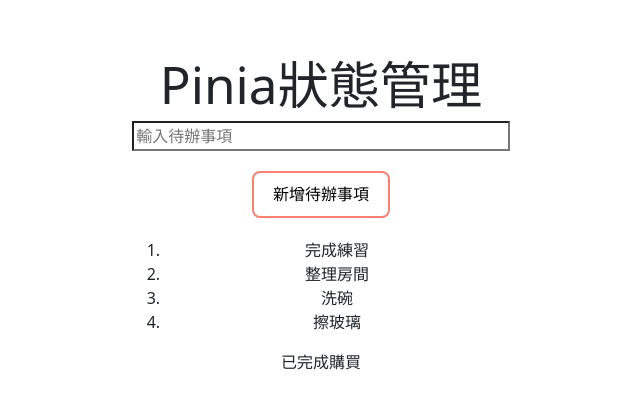
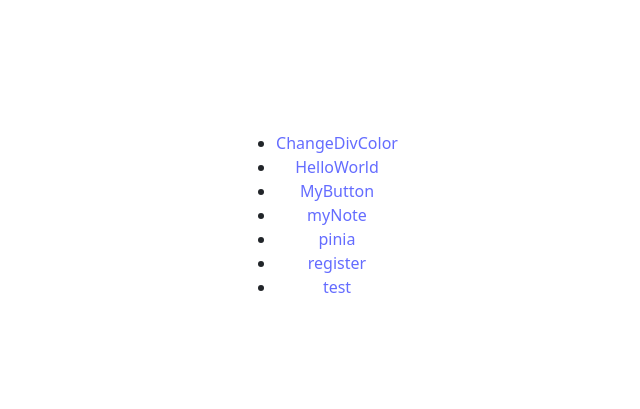
Before and after one commit to Efron723/Vue, a Vue app: page / in a window 1280 px wide. Shown: the part 177-586 px from the top of the page, without its empty margins (319-959 px from the left). Built offline with nearby package versions, Linux system fonts and the light colour scheme.

Commit message:
vue router

```diff
--- a/package.json
+++ b/package.json
@@ -10,7 +10,8 @@
   },
   "dependencies": {
     "pinia": "^2.2.0",
-    "vue": "^3.4.31"
+    "vue": "^3.4.31",
+    "vue-router": "^4.4.2"
   },
   "devDependencies": {
     "@vitejs/plugin-vue": "^5.0.5",
--- a/src/App.vue
+++ b/src/App.vue
@@ -17,13 +17,22 @@ import Pinia from './components/pinia.vue';
       <img src="./assets/vue.svg" class="logo vue" alt="Vue logo" />
     </a>
   </div> -->
+  <ul>
+    <li><router-link to="/ChangeDivColor">ChangeDivColor</router-link></li>
+    <li><router-link to="./components/HelloWorld.vue">HelloWorld</router-link></li>
+    <li><router-link to="./components/myButton.vue">MyButton</router-link></li>
+    <li><router-link to="./components/myNote.vue">myNote</router-link></li>
+    <li><router-link to="./components/pinia.vue">pinia</router-link></li>
+    <li><router-link to="./components/register.vue">register</router-link></li>
+    <li><router-link to="./components/test.vue">test</router-link></li>
+  </ul>
   <!-- <HelloWorld msg="Vite + Vue" /> -->
   <!-- <MyButton/> -->
   <!-- <MyNote /> -->
   <!-- <Register /> -->
   <!-- <Test /> -->
   <!-- <ChangeDivColor /> -->
-  <Pinia />
+  <!-- <Pinia /> -->
 </template>
 
 <style scoped>
--- a/src/main.js
+++ b/src/main.js
@@ -2,5 +2,6 @@ import { createApp } from "vue";
 import "./style.css";
 import App from "./App.vue";
 import { createPinia } from "pinia";
+import router from "./module/router";
 
-createApp(App).use(createPinia()).mount("#app");
+createApp(App).use(createPinia()).use(router).mount("#app");
--- /dev/null
+++ b/src/module/router.js
@@ -0,0 +1,58 @@
+import { createRouter, createWebHashHistory } from "vue-router";
+import ChangeDivColor from "../components/ChangeDivColor.vue";
+import DataSend from "../components/DataSend.vue";
+import HelloWorld from "../components/HelloWorld.vue";
+import MyButton from "../components/myButton.vue";
+import MyNote from "../components/myNote.vue";
+import Pinia from "../components/pinia.vue";
+import Register from "../components/register.vue";
+import Test from "../components/test.vue";
+const routes = [
+  {
+    path: "/ChangeDivColor",
+    name: "ChangeDivColor",
+    components: ChangeDivColor,
+  },
+  {
+    path: "/ChangeDivColor",
+    name: "ChangeDivColor",
+    components: DataSend,
+  },
+  {
+    path: "/ChangeDivColor",
+    name: "ChangeDivColor",
+    components: HelloWorld,
+  },
+  {
+    path: "/ChangeDivColor",
+    name: "ChangeDivColor",
+    components: MyButton,
+  },
+  {
+    path: "/ChangeDivColor",
+    name: "ChangeDivColor",
+    components: MyNote,
+  },
+  {
+    path: "/ChangeDivColor",
+    name: "ChangeDivColor",
+    components: Pinia,
+  },
+  {
+    path: "/ChangeDivColor",
+    name: "ChangeDivColor",
+    components: Register,
+  },
+  {
+    path: "/ChangeDivColor",
+    name: "ChangeDivColor",
+    components: Test,
+  },
+];
+
+const router = createRouter({
+  routes,
+  history: createWebHashHistory(),
+});
+
+export default router;
```
